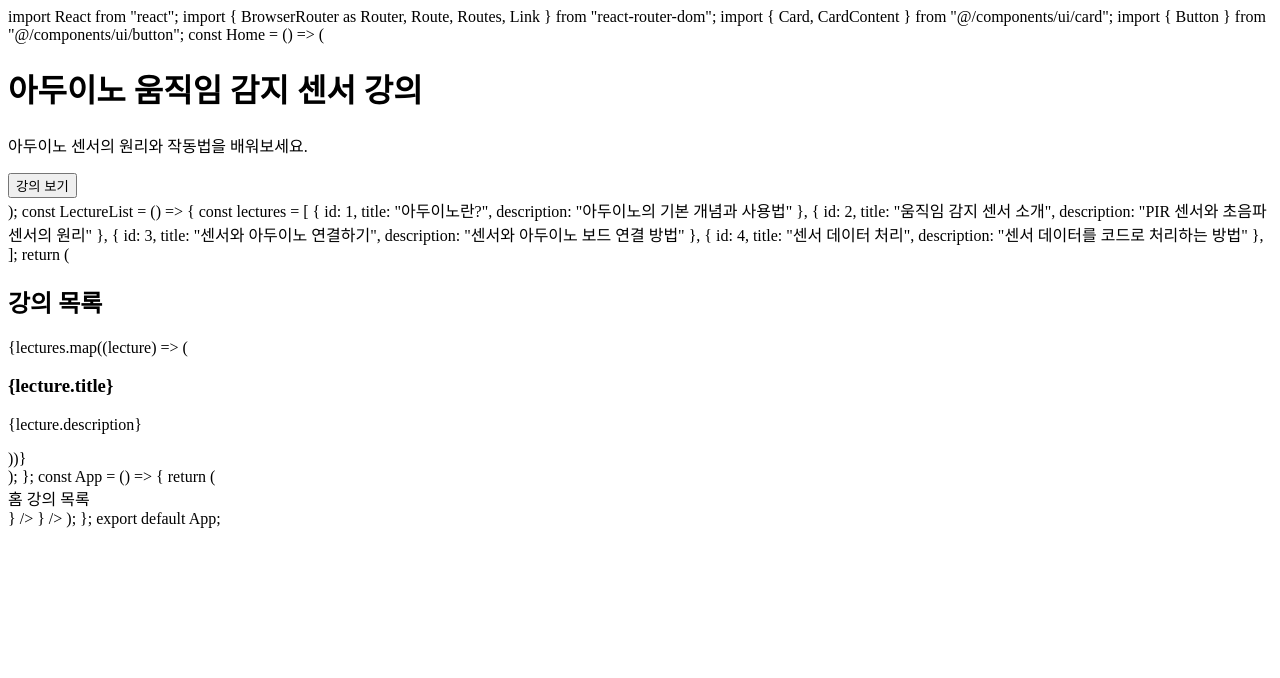
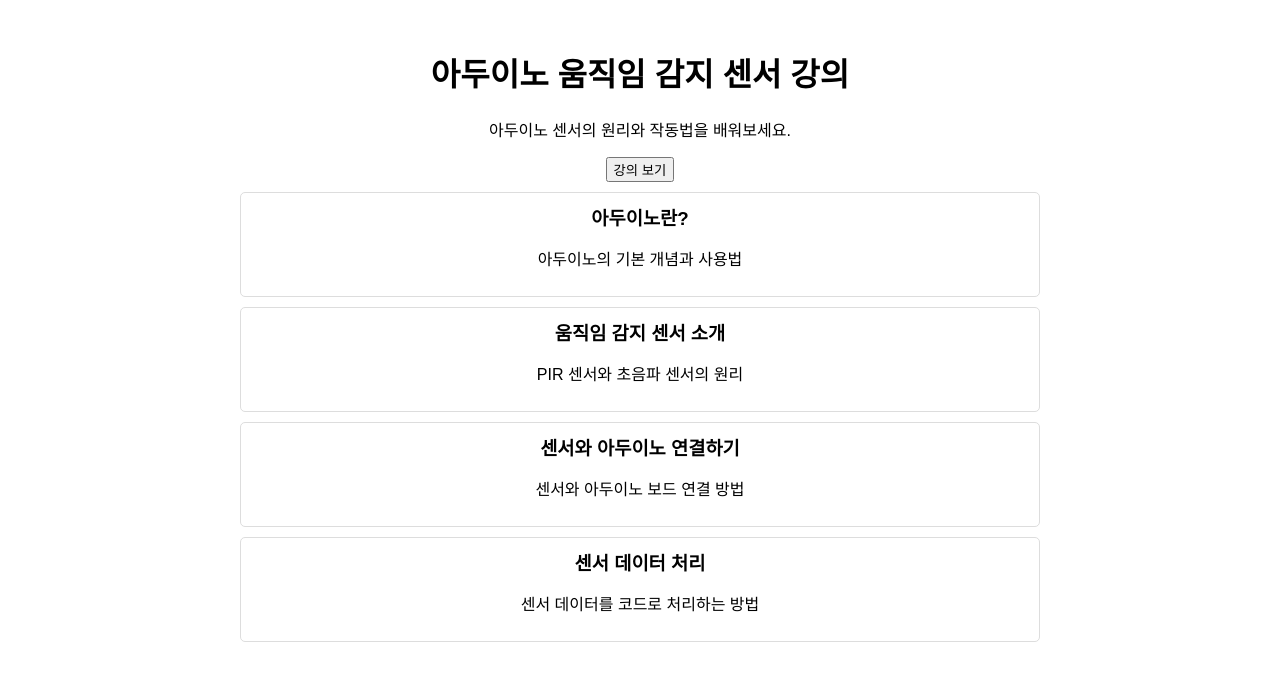
Before and after one commit to ShinChang-seop/testtest, a plain HTML site: page index.html in a window 1280 px wide. Both pictures are taken after a click on the button "강의 보기". Drawn offline with Linux system fonts and the light colour scheme.

Commit message:
index.html

```diff
--- a/index.html
+++ b/index.html
@@ -1,56 +1,43 @@
-import React from "react";
-import { BrowserRouter as Router, Route, Routes, Link } from "react-router-dom";
-import { Card, CardContent } from "@/components/ui/card";
-import { Button } from "@/components/ui/button";
+<!DOCTYPE html>
+<html lang="ko">
+<head>
+    <meta charset="UTF-8">
+    <meta name="viewport" content="width=device-width, initial-scale=1.0">
+    <title>아두이노 움직임 감지 센서 강의</title>
+    <style>
+        body { font-family: Arial, sans-serif; text-align: center; padding: 20px; }
+        .container { max-width: 800px; margin: auto; }
+        .lecture { border: 1px solid #ddd; padding: 10px; margin: 10px 0; border-radius: 5px; }
+        .lecture h3 { margin: 0; }
+    </style>
+</head>
+<body>
+    <div class="container">
+        <h1>아두이노 움직임 감지 센서 강의</h1>
+        <p>아두이노 센서의 원리와 작동법을 배워보세요.</p>
+        <button onclick="showLectures()">강의 보기</button>
 
-const Home = () => (
-  <div className="p-6 text-center">
-    <h1 className="text-3xl font-bold">아두이노 움직임 감지 센서 강의</h1>
-    <p className="mt-4">아두이노 센서의 원리와 작동법을 배워보세요.</p>
-    <Button className="mt-4" asChild>
-      <Link to="/lectures">강의 보기</Link>
-    </Button>
-  </div>
-);
+        <div id="lecture-list"></div>
+    </div>
 
-const LectureList = () => {
-  const lectures = [
-    { id: 1, title: "아두이노란?", description: "아두이노의 기본 개념과 사용법" },
-    { id: 2, title: "움직임 감지 센서 소개", description: "PIR 센서와 초음파 센서의 원리" },
-    { id: 3, title: "센서와 아두이노 연결하기", description: "센서와 아두이노 보드 연결 방법" },
-    { id: 4, title: "센서 데이터 처리", description: "센서 데이터를 코드로 처리하는 방법" },
-  ];
+    <script>
+        const lectures = [
+            { title: "아두이노란?", description: "아두이노의 기본 개념과 사용법" },
+            { title: "움직임 감지 센서 소개", description: "PIR 센서와 초음파 센서의 원리" },
+            { title: "센서와 아두이노 연결하기", description: "센서와 아두이노 보드 연결 방법" },
+            { title: "센서 데이터 처리", description: "센서 데이터를 코드로 처리하는 방법" }
+        ];
 
-  return (
-    <div className="p-6">
-      <h2 className="text-2xl font-bold">강의 목록</h2>
-      <div className="grid grid-cols-1 md:grid-cols-2 gap-4 mt-4">
-        {lectures.map((lecture) => (
-          <Card key={lecture.id} className="p-4">
-            <CardContent>
-              <h3 className="text-xl font-semibold">{lecture.title}</h3>
-              <p className="mt-2">{lecture.description}</p>
-            </CardContent>
-          </Card>
-        ))}
-      </div>
-    </div>
-  );
-};
-
-const App = () => {
-  return (
-    <Router>
-      <nav className="p-4 bg-gray-800 text-white flex justify-between">
-        <Link to="/" className="text-xl font-bold">홈</Link>
-        <Link to="/lectures">강의 목록</Link>
-      </nav>
-      <Routes>
-        <Route path="/" element={<Home />} />
-        <Route path="/lectures" element={<LectureList />} />
-      </Routes>
-    </Router>
-  );
-};
-
-export default App;
+        function showLectures() {
+            const list = document.getElementById("lecture-list");
+            list.innerHTML = "";
+            lectures.forEach(lecture => {
+                const div = document.createElement("div");
+                div.className = "lecture";
+                div.innerHTML = `<h3>${lecture.title}</h3><p>${lecture.description}</p>`;
+                list.appendChild(div);
+            });
+        }
+    </script>
+</body>
+</html>
```
